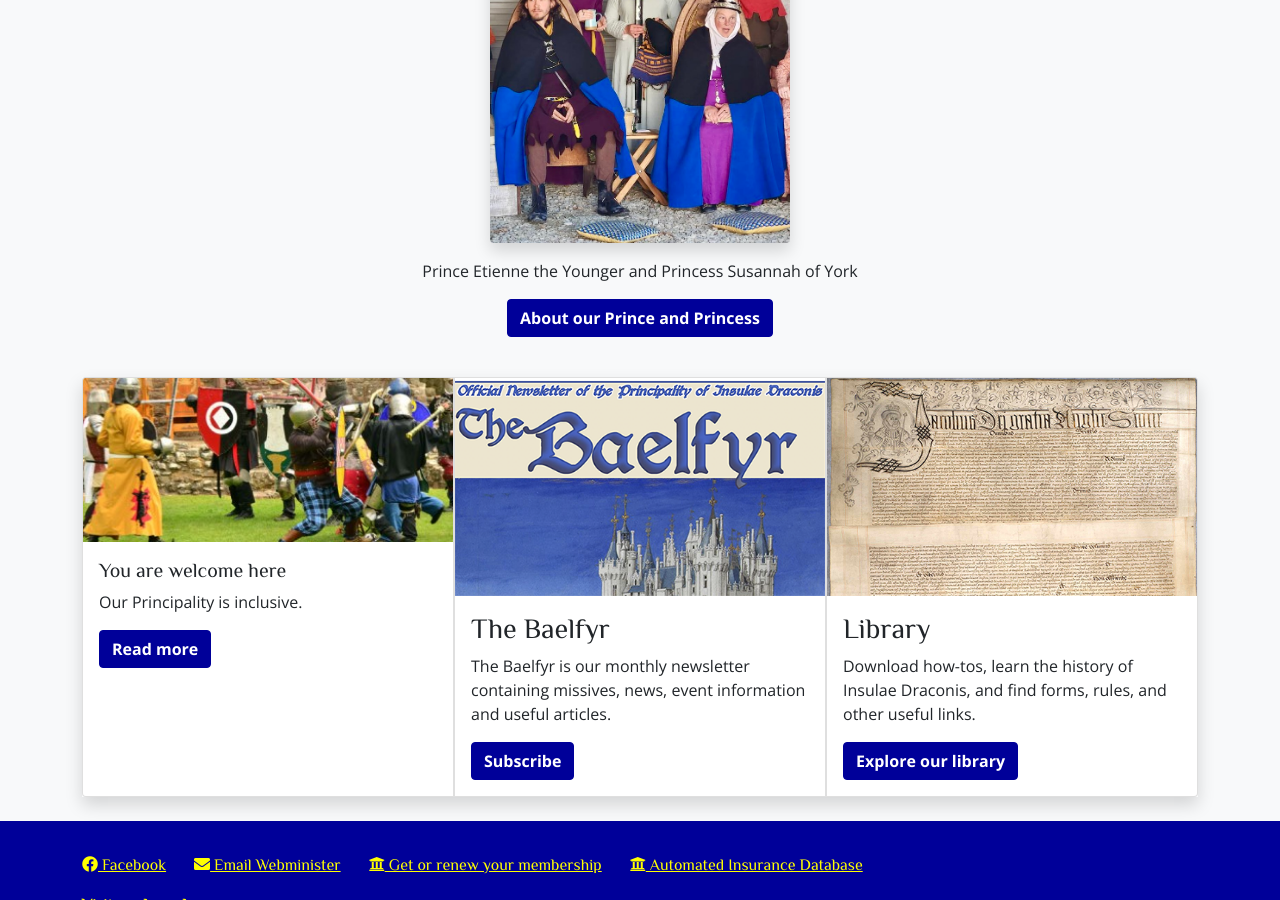
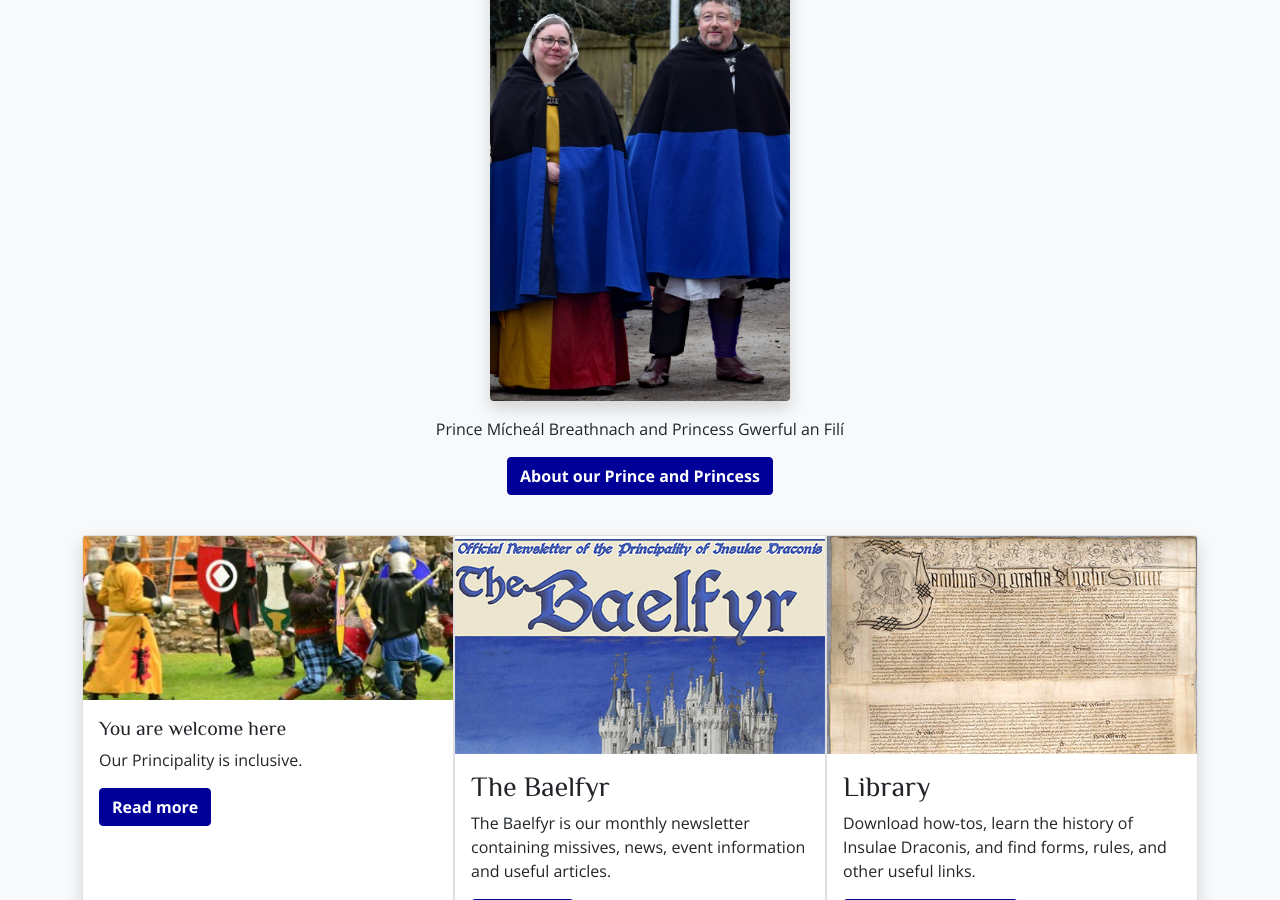
Before and after one commit to drachenwald/insulae-draconis, a Jekyll site: the page built from index.html, in a window 1280 px wide and 900 px high, scrolled down 1009 px. Built offline with Jekyll 4.4.1, drawn with Linux system fonts in a browser that asks for light colours; comment, search, counter and statistics services are not loaded.

Commit message:
Update index.html

```diff
--- a/index.html
+++ b/index.html
@@ -74,9 +74,9 @@ subtitle: Learn history by living it
     <div class="col-0 col-md-1 col-lg-2">&nbsp;</div>
     <div class="col-12 col-md-10 col-lg-8">
       <h3>Meet our Coronets</h3>
-      <img src="{% link coronet/images/Etienne_Susannah.jpeg %}" style="max-width: 300px; height: auto;" class="rounded my-3 shadow" />
+      <img src="{% link coronet/images/Micheal_Gwerful.jpg %}" style="max-width: 300px; height: auto;" class="rounded my-3 shadow" />
       <p>
-        Prince Etienne the Younger and Princess Susannah of York
+        Prince Mícheál Breathnach and Princess Gwerful an Filí
       </p>
       <p>
         <a role="button" class="btn btn-primary" href="{% link coronet/index.html %}">About our Prince and Princess</a>
```
